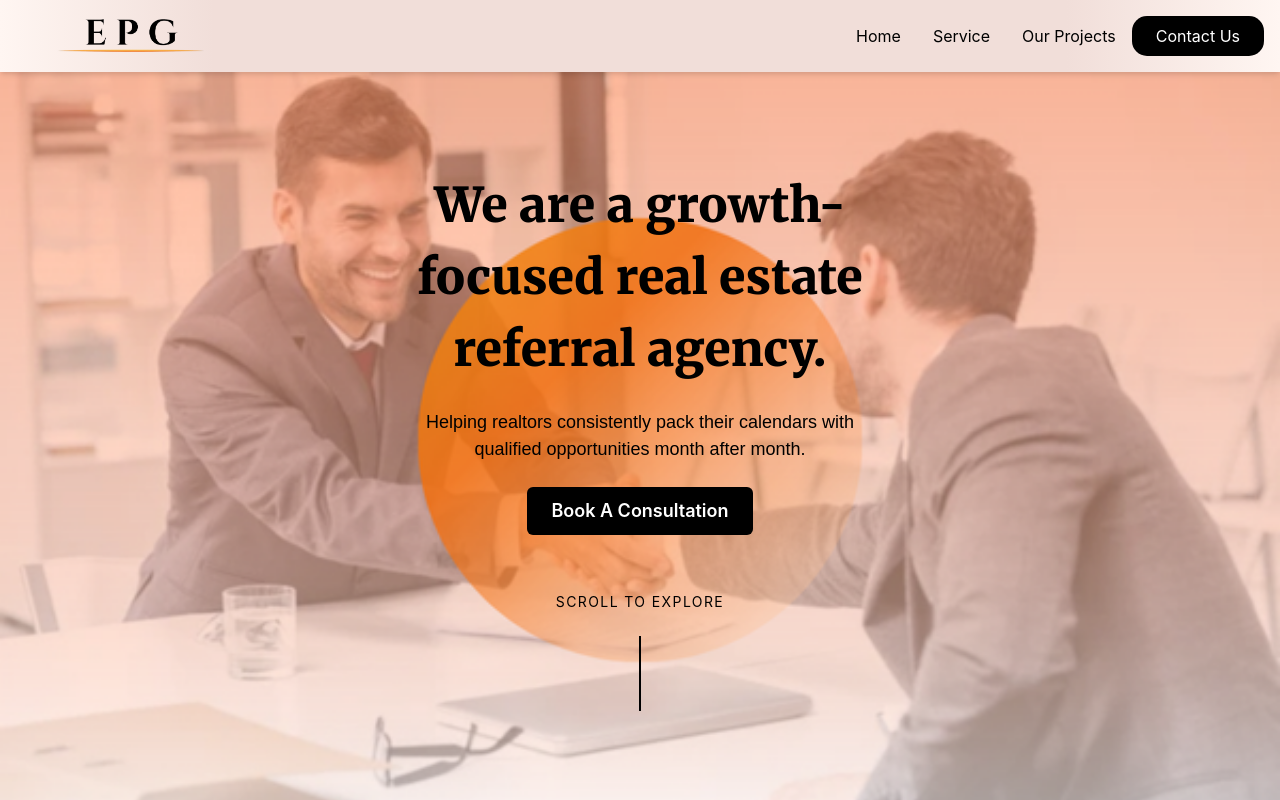
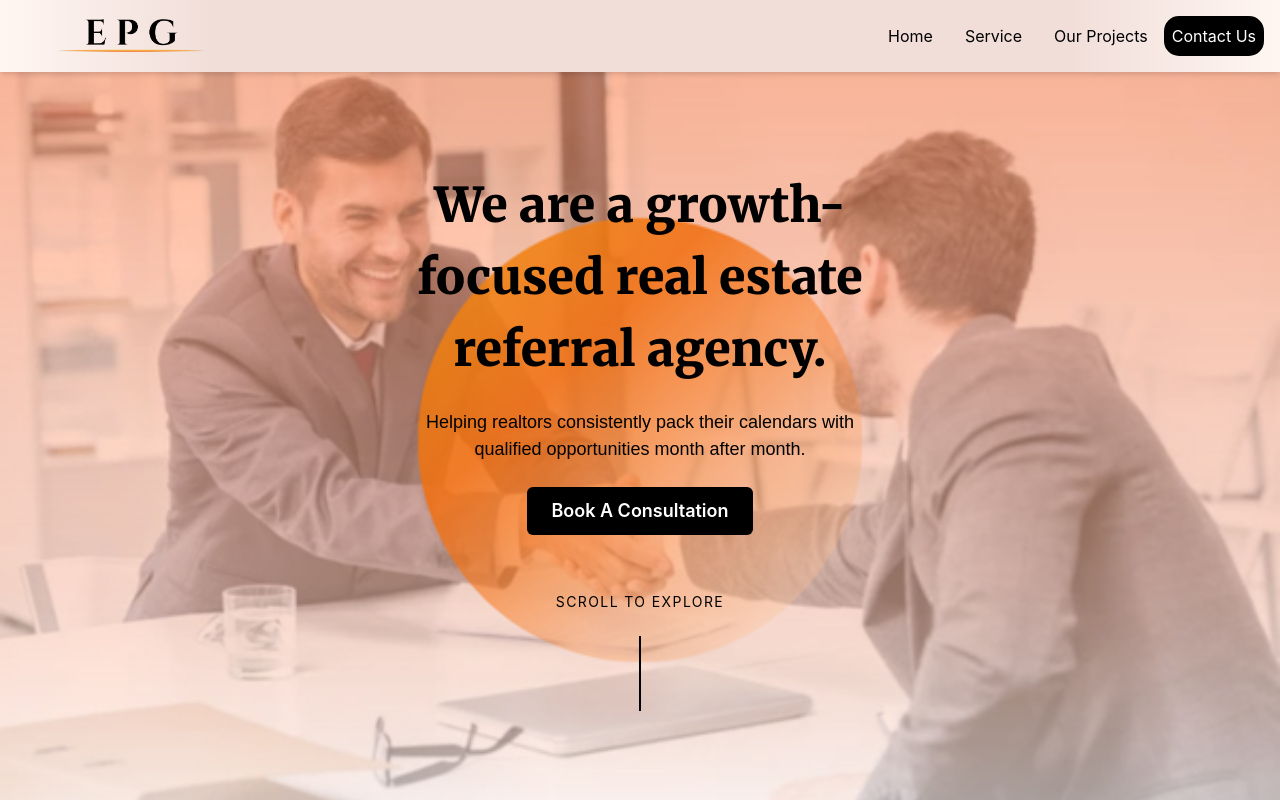
Before and after one commit to ognen007/epgHome, a React (Vite) app: page /service in a window 1280 px wide. Shown: the top 800 px of the page. Built offline with nearby package versions, Linux system fonts and the light colour scheme; a web font is replaced by a local one.

Commit message:
modules and navbar

```diff
--- a/src/components/Navbar.tsx
+++ b/src/components/Navbar.tsx
@@ -46,12 +46,11 @@ export const Navbar = () => {
       p={"8px"}
       borderRadius={"15px"}
       >
-        <Text
-            mx={4}
-            cursor="pointer"
-        >
+        <a href="mailto:rob@epg.build" style={{ textDecoration: 'none', color: 'white' }}>
+            <Text  cursor="pointer">
                 Contact Us
             </Text>
+        </a>
       </Box>
     </Flex>
   );
@@ -98,12 +97,13 @@ export const SidebarChildren = () => {
     return (
         <Box
             display="flex"
+            flexDirection="column" // Stack items vertically
             justifyContent="center"
             alignItems="center"
             p={4}
             borderRadius="md"
             mt={2}
-            gap={8} // This will add space between the items
+            gap={4} // Adjust gap between the items
         >
             <Text
                 cursor="pointer"
@@ -126,14 +126,16 @@ export const SidebarChildren = () => {
             <Box
                 bg={"#000"}
                 color="#fff"
-                p={"8px"}
+                p={"10px"}
                 borderRadius={"15px"}
             >
+                <a href="mailto:rob@epg.build" style={{ textDecoration: 'none', color: 'white' }}>
                     <Text
                         cursor="pointer"
                     >
                         Contact Us
                     </Text>
+                </a>
             </Box>
         </Box>
     );
```
Also changed, not shown: 1 other file (tests, documents, lock files or other folders). Lines whose indentation alone changed are shown as unchanged.
